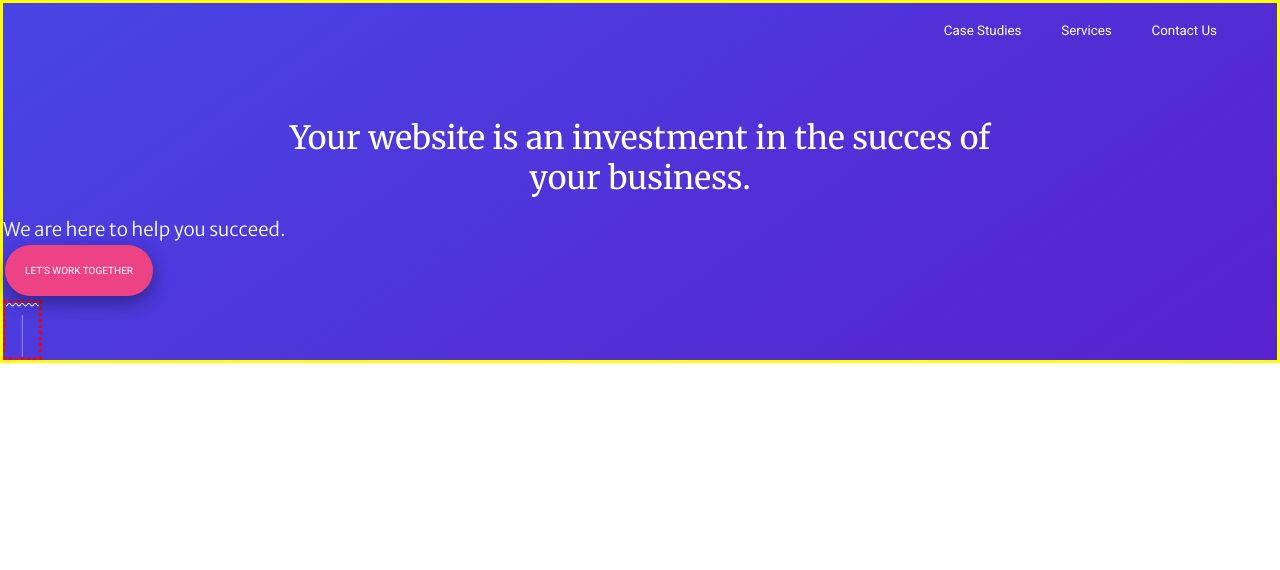
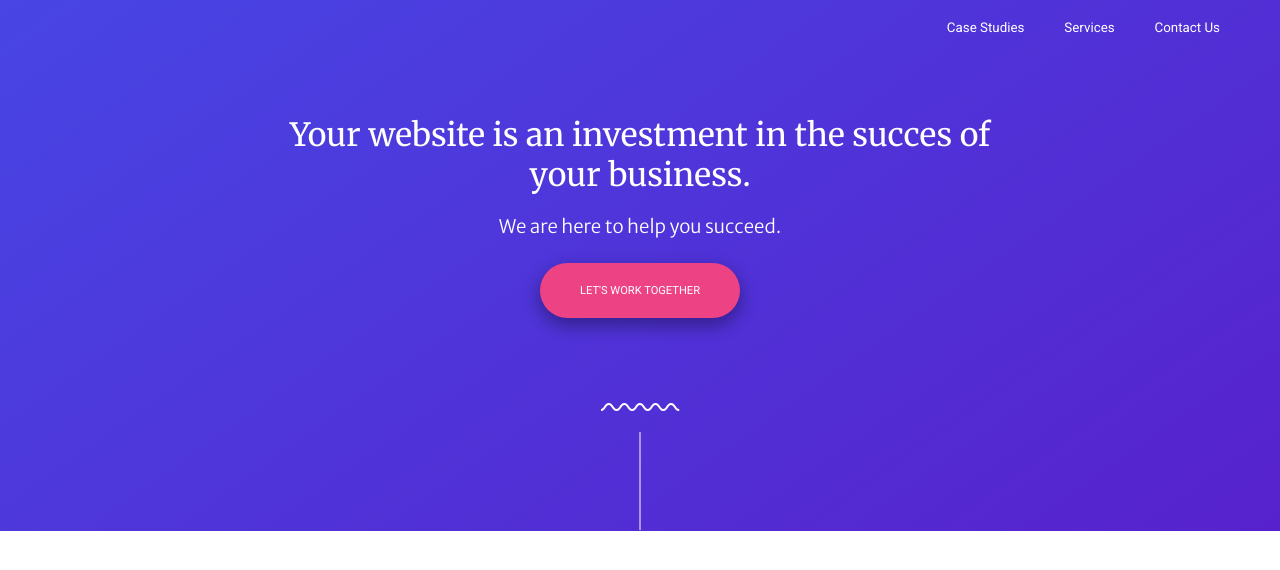
Before and after one commit to Fleurdd1/les-3-frontend, a plain HTML site: page index.html in a window 1280 px wide. Drawn offline with Linux system fonts and the light colour scheme.

Commit message:
header-and-nav-done-sortof

```diff
--- a/styles.css
+++ b/styles.css
@@ -6,7 +6,7 @@ Lichtpaars #F2F0FF (voor de grote zwevende woorden, zoals "hello" en "services")
 Lichtgrijs #F3F6F9 (voor de achtergrond van de projecten)
 Grijs #7A7A7A (voor de service-tegel tekst);
 ////////////////////////*/
-@import url('https://fonts.googleapis.com/css2?family=Merriweather+Sans:wght@300&family=Merriweather:wght@300;400&family=Roboto:wght@100;300;400;500;700&display=swap');
+@import url('https://fonts.googleapis.com/css2?family=Merriweather+Sans:wght@200;300&family=Merriweather:wght@300;400&family=Roboto:wght@100;300;400;500;700&display=swap');
 
 * {
     box-sizing: border-box;
@@ -24,7 +24,8 @@ h1 {
 
 h3 {
     font-family: Merriweather Sans, Verdana, sans-serif;
-    font-weight: 300;
+    font-weight: 200;
+    text-align: center;
 }
 
 button {
@@ -33,13 +34,13 @@ button {
     text-transform: uppercase;
     text-align: center;
     text-decoration: none;
-    font-size: 12px;
+    border-radius: 50px;
     border: none;
-    border-radius: 50px;
     box-shadow: 0 8px 16px 0 rgba(0,0,0,0.2), 0 6px 20px 0 rgba(0,0,0,0.19);
-    margin: 4px 2px;
-    display: inline-block;
+    margin: 25px;
+    padding: 1px 20px;
     cursor: pointer;
+    /*border: dotted lightseagreen;*/
 }
 
 button:hover {
@@ -51,7 +52,7 @@ button:hover {
 header {
     background: linear-gradient(145deg, rgba(72,69,228,1) 0%, rgba(87,34,205,1) 100%);
     width: 100%;
-    border: solid yellow;
+    /*border: solid yellow;*/
 }
 
 /*nav {*/
@@ -71,6 +72,7 @@ ul {
     padding-right: 40px;
     /*border: solid orchid;*/
 }
+
 a {
     color: white;
     text-decoration: none;
@@ -83,18 +85,16 @@ a {
 }
 
 .header-title-inner-container {
-
     color: white;
+    display: flex;
+    flex-direction: column;
+    align-items: center;
     /*border: solid lawngreen;*/
 }
 
 .squiggle {
-    display: flex;
-    flex-direction: column;
-    align-content: center;
-    max-height: 60px;
-    max-width: 80px;
-    border: dotted red;
+    margin-top: 60px;
+    /*border: dotted red;*/
 }
 
 /* ------------ introduction -------------*/
```
